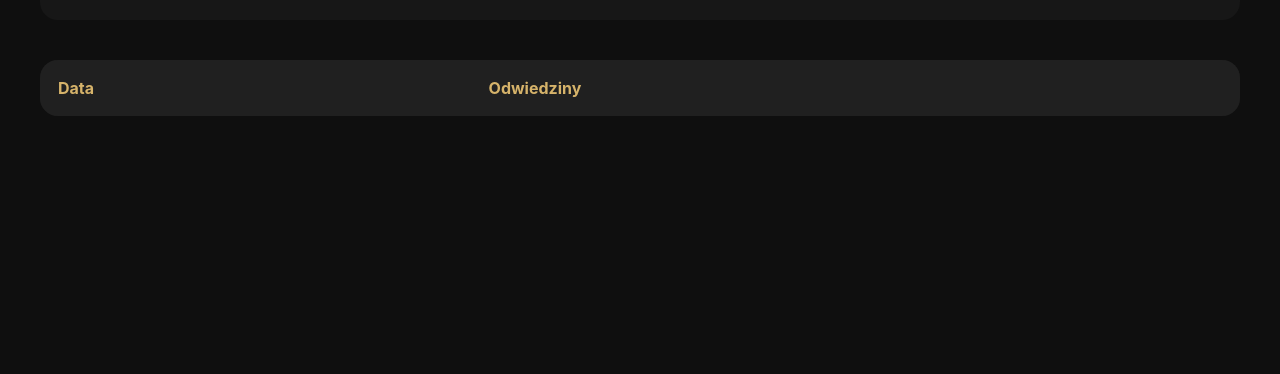
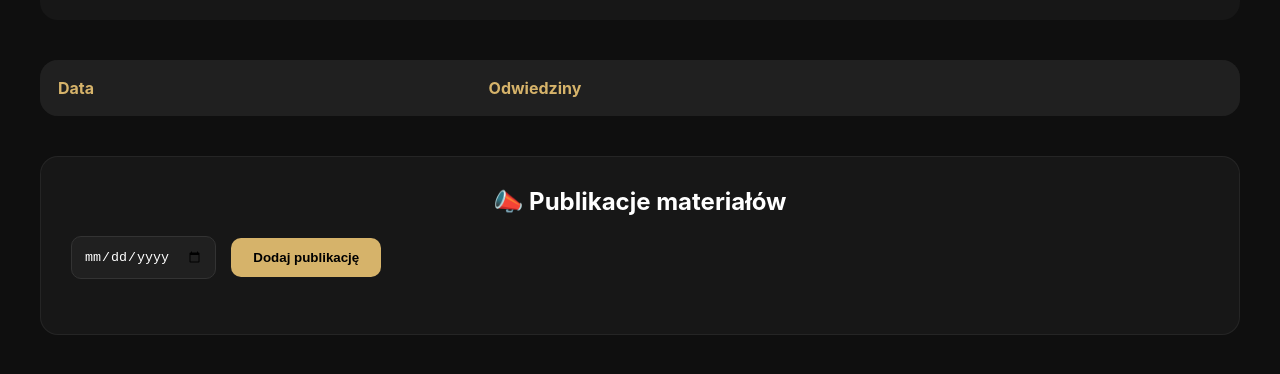
Before and after one commit to adamwie481/djadamwierzgon, a plain HTML site: page stats.html in a window 1280 px wide. Shown: the part 814-1188 px from the top of the page. Before the commit the page ends 970 px from the top, so only its background shows below. Drawn offline with nearby package versions, Linux system fonts and the light colour scheme; no server answers.

Commit message:
Update stats.html dodanie przycisku o publikacjach

```diff
--- a/stats.html
+++ b/stats.html
@@ -304,6 +304,41 @@ Wczoraj
 </div>
 
 </div>
+<div class="card" style="margin-top:40px;">
+
+    <h2 style="margin-bottom:20px;">📣 Publikacje materiałów</h2>
+
+    <div style="display:flex;gap:15px;align-items:center;flex-wrap:wrap;">
+
+        <input
+            type="date"
+            id="postDate"
+            style="
+                background:#202020;
+                color:white;
+                border:1px solid #333;
+                border-radius:10px;
+                padding:12px;
+            ">
+
+        <button id="savePost"
+            style="
+                background:#d6b36a;
+                color:black;
+                border:none;
+                padding:12px 22px;
+                border-radius:10px;
+                cursor:pointer;
+                font-weight:bold;
+            ">
+            Dodaj publikację
+        </button>
+
+    </div>
+
+    <div id="postsList" style="margin-top:25px;"></div>
+
+</div>
 
 <script>
 
```
